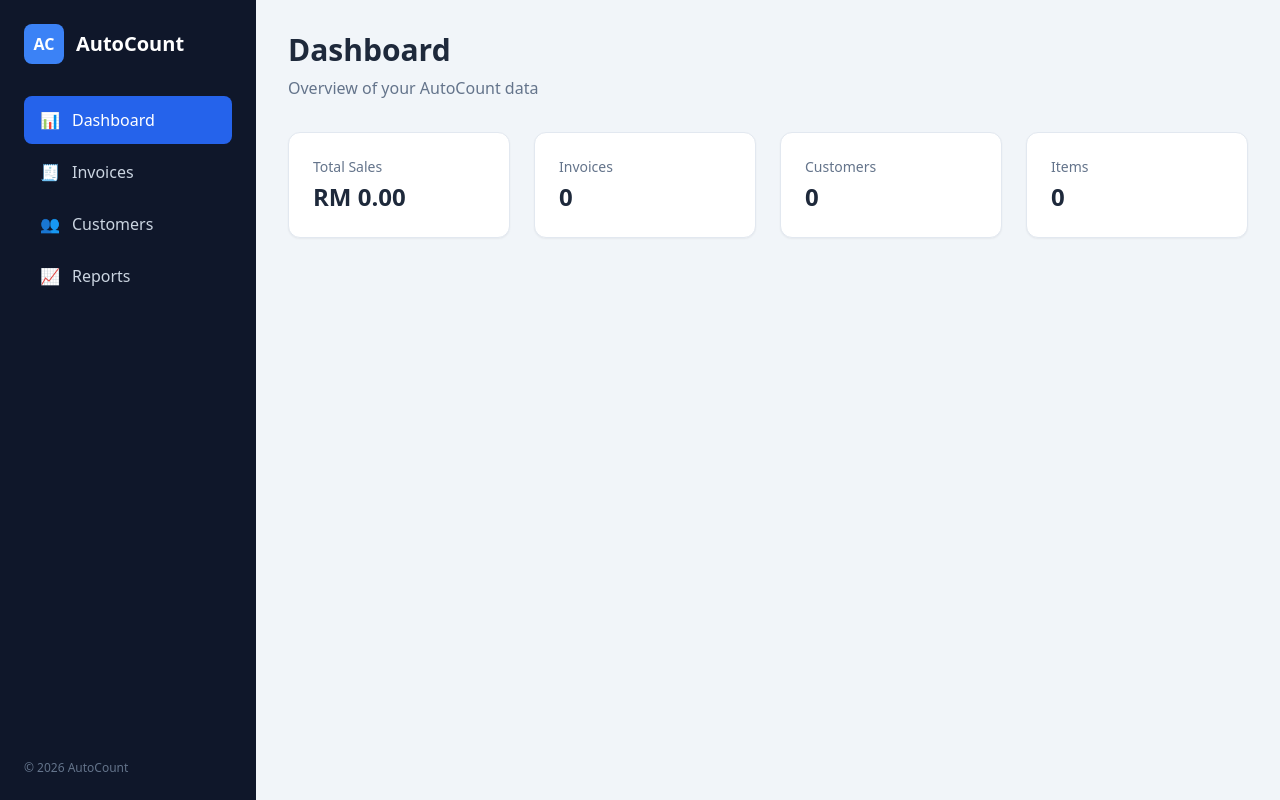
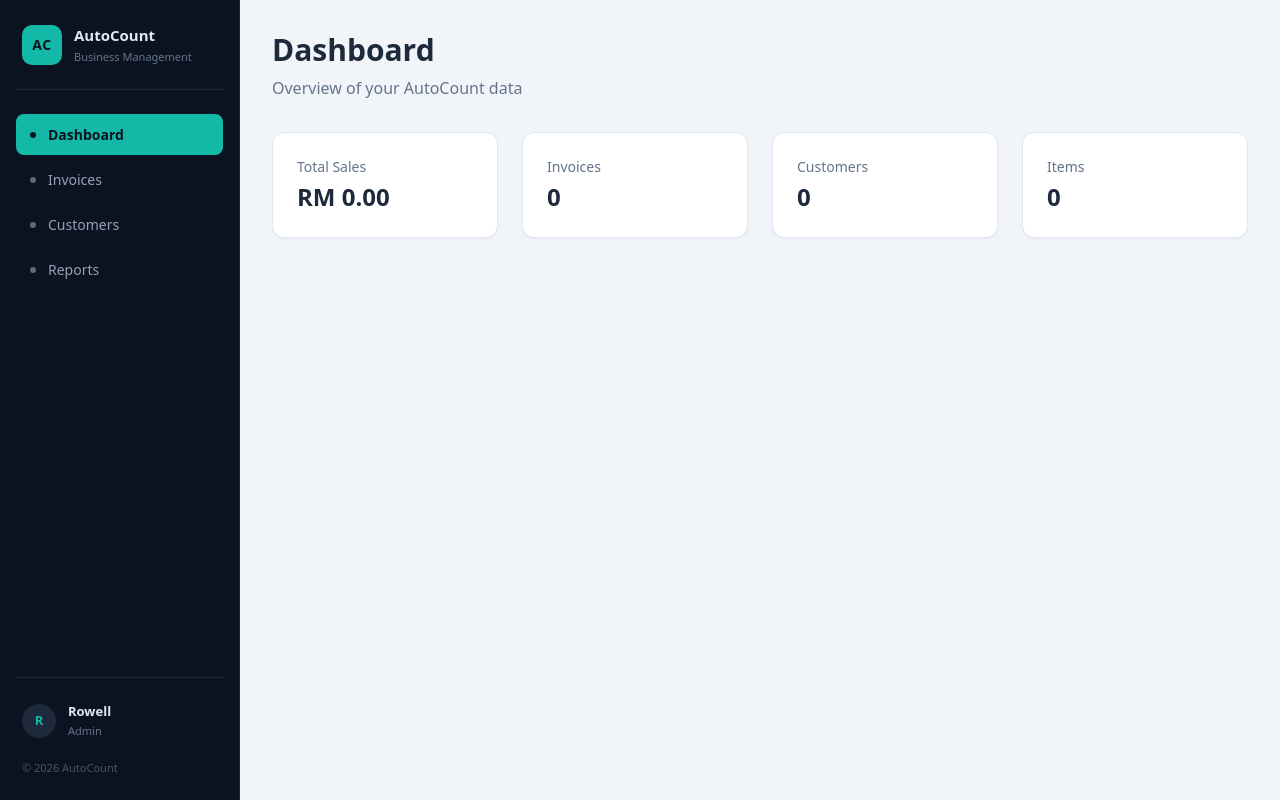
Before and after one commit to w3ll123/autocount-web-personal, a Vue app in the folder frontend/: page / in a window 1280 px wide. Built offline with nearby package versions, Linux system fonts and the light colour scheme; the HTML template or start-up script is replaced by a standard one.

Commit message:
Redesign sidebar with clean aesthetic

```diff
--- a/frontend/src/components/Sidebar.vue
+++ b/frontend/src/components/Sidebar.vue
@@ -1,45 +1,196 @@
 <template>
-  <aside class="w-64 bg-slate-900 text-white min-h-screen p-6 flex flex-col">
-    <div class="flex items-center gap-3 mb-8">
-      <div class="w-10 h-10 bg-blue-500 rounded-lg flex items-center justify-center font-bold">
-        AC
+  <aside class="sidebar">
+    <!-- BRAND -->
+    <div class="brand">
+      <div class="brand-logo">AC</div>
+      <div>
+        <p class="brand-name">AutoCount</p>
+        <p class="brand-tag">Business Management</p>
       </div>
-      <h2 class="text-xl font-bold">AutoCount</h2>
     </div>
 
-    <nav class="flex flex-col gap-1 flex-1">
-      <RouterLink
-        to="/"
-        class="flex items-center gap-3 px-4 py-3 rounded-lg text-slate-300 hover:bg-slate-800 hover:text-white transition"
-        active-class="bg-blue-600 text-white"
-      >
-        <span>📊</span> Dashboard
+    <!-- NAV -->
+    <nav class="nav">
+      <RouterLink to="/" class="nav-link" active-class="active">
+        <span class="dot"></span>
+        Dashboard
       </RouterLink>
-      <RouterLink
-        to="/invoices"
-        class="flex items-center gap-3 px-4 py-3 rounded-lg text-slate-300 hover:bg-slate-800 hover:text-white transition"
-        active-class="bg-blue-600 text-white"
-      >
-        <span>🧾</span> Invoices
+
+      <RouterLink to="/invoices" class="nav-link" active-class="active">
+        <span class="dot"></span>
+        Invoices
       </RouterLink>
-      <RouterLink
-        to="/customers"
-        class="flex items-center gap-3 px-4 py-3 rounded-lg text-slate-300 hover:bg-slate-800 hover:text-white transition"
-        active-class="bg-blue-600 text-white"
-      >
-        <span>👥</span> Customers
+
+      <RouterLink to="/customers" class="nav-link" active-class="active">
+        <span class="dot"></span>
+        Customers
       </RouterLink>
-      <RouterLink
-        to="/reports"
-        class="flex items-center gap-3 px-4 py-3 rounded-lg text-slate-300 hover:bg-slate-800 hover:text-white transition"
-        active-class="bg-blue-600 text-white"
-      >
-        <span>📈</span> Reports
+
+      <RouterLink to="/reports" class="nav-link" active-class="active">
+        <span class="dot"></span>
+        Reports
       </RouterLink>
     </nav>
 
-    <div class="text-xs text-slate-500 mt-4">
-      © 2026 AutoCount
+    <!-- FOOTER -->
+    <div class="footer">
+      <div class="user">
+        <div class="avatar">R</div>
+        <div>
+          <p class="user-name">Rowell</p>
+          <p class="user-role">Admin</p>
+        </div>
+      </div>
+      <p class="copyright">© 2026 AutoCount</p>
     </div>
   </aside>
 </template>
+
+<style scoped>
+/* Palette:
+   Sidebar bg:    #0b1220 (deep navy, hampir hitam)
+   Sidebar hover: #131c2e
+   Active bg:     #14b8a6 (teal)
+   Text soft:     #94a3b8
+   Text bright:   #e2e8f0
+*/
+
+.sidebar {
+  width: 240px;
+  min-height: 100vh;
+  background: #0b1220;
+  color: #e2e8f0;
+  display: flex;
+  flex-direction: column;
+  padding: 24px 16px;
+  border-right: 1px solid #1e293b;
+}
+
+/* BRAND */
+.brand {
+  display: flex;
+  align-items: center;
+  gap: 12px;
+  padding: 0 6px 24px;
+  border-bottom: 1px solid #1e293b;
+  margin-bottom: 24px;
+}
+
+.brand-logo {
+  width: 40px;
+  height: 40px;
+  background: #14b8a6;
+  color: #0b1220;
+  border-radius: 10px;
+  display: flex;
+  align-items: center;
+  justify-content: center;
+  font-weight: 700;
+  font-size: 14px;
+  letter-spacing: 0.5px;
+}
+
+.brand-name {
+  margin: 0;
+  font-size: 15px;
+  font-weight: 600;
+  color: #e2e8f0;
+}
+
+.brand-tag {
+  margin: 2px 0 0;
+  font-size: 11px;
+  color: #64748b;
+}
+
+/* NAV */
+.nav {
+  display: flex;
+  flex-direction: column;
+  gap: 4px;
+  flex: 1;
+}
+
+.nav-link {
+  display: flex;
+  align-items: center;
+  gap: 12px;
+  padding: 10px 14px;
+  border-radius: 8px;
+  color: #94a3b8;
+  text-decoration: none;
+  font-size: 14px;
+  font-weight: 500;
+  transition: background 0.15s ease, color 0.15s ease;
+}
+
+.nav-link:hover {
+  background: #131c2e;
+  color: #e2e8f0;
+}
+
+.nav-link.active {
+  background: #14b8a6;
+  color: #0b1220;
+  font-weight: 600;
+}
+
+.dot {
+  width: 6px;
+  height: 6px;
+  border-radius: 50%;
+  background: currentColor;
+  opacity: 0.6;
+}
+
+.nav-link.active .dot {
+  opacity: 1;
+  background: #0b1220;
+}
+
+/* FOOTER */
+.footer {
+  border-top: 1px solid #1e293b;
+  padding-top: 16px;
+  margin-top: 16px;
+}
+
+.user {
+  display: flex;
+  align-items: center;
+  gap: 12px;
+  padding: 8px 6px;
+}
+
+.avatar {
+  width: 34px;
+  height: 34px;
+  background: #1e293b;
+  color: #14b8a6;
+  border-radius: 50%;
+  display: flex;
+  align-items: center;
+  justify-content: center;
+  font-weight: 700;
+  font-size: 13px;
+}
+
+.user-name {
+  margin: 0;
+  font-size: 13px;
+  color: #e2e8f0;
+  font-weight: 600;
+}
+
+.user-role {
+  margin: 2px 0 0;
+  font-size: 11px;
+  color: #64748b;
+}
+
+.copyright {
+  margin: 12px 6px 0;
+  font-size: 11px;
+  color: #475569;
+}
+</style>
```
